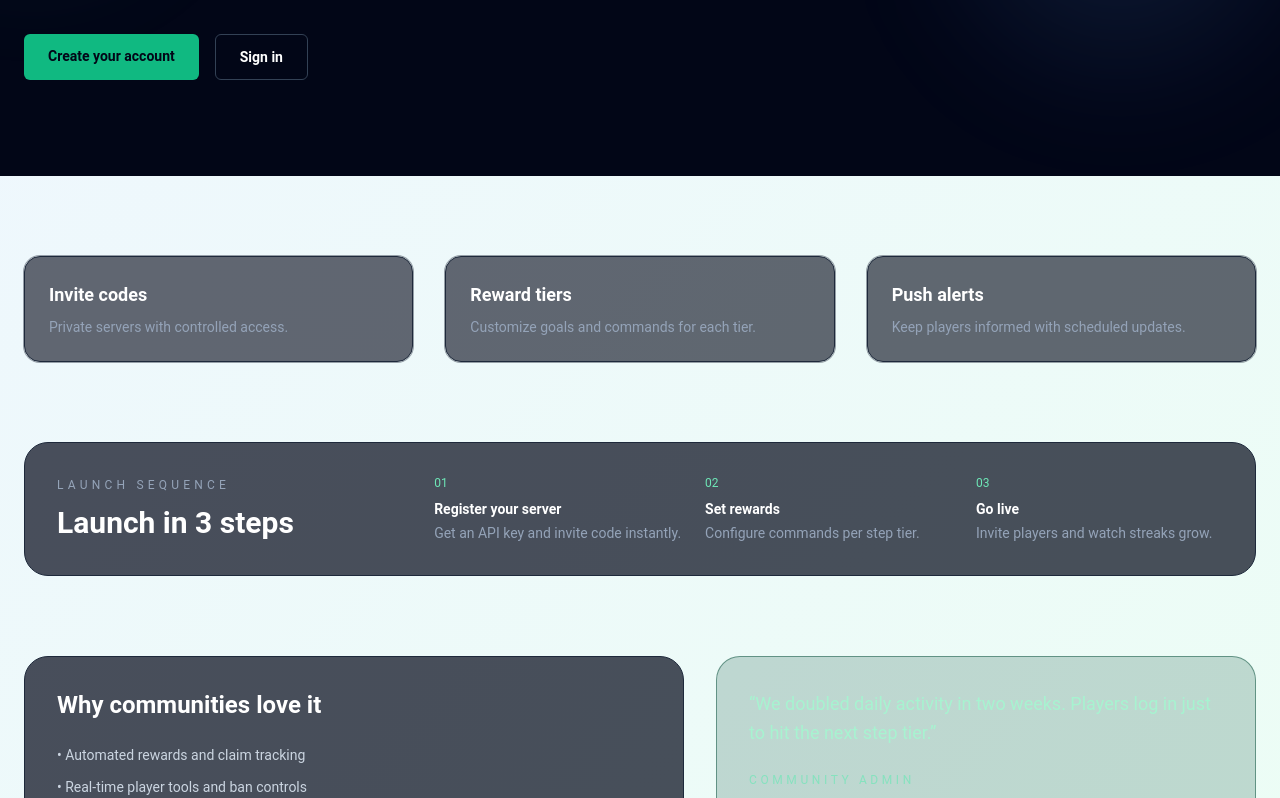
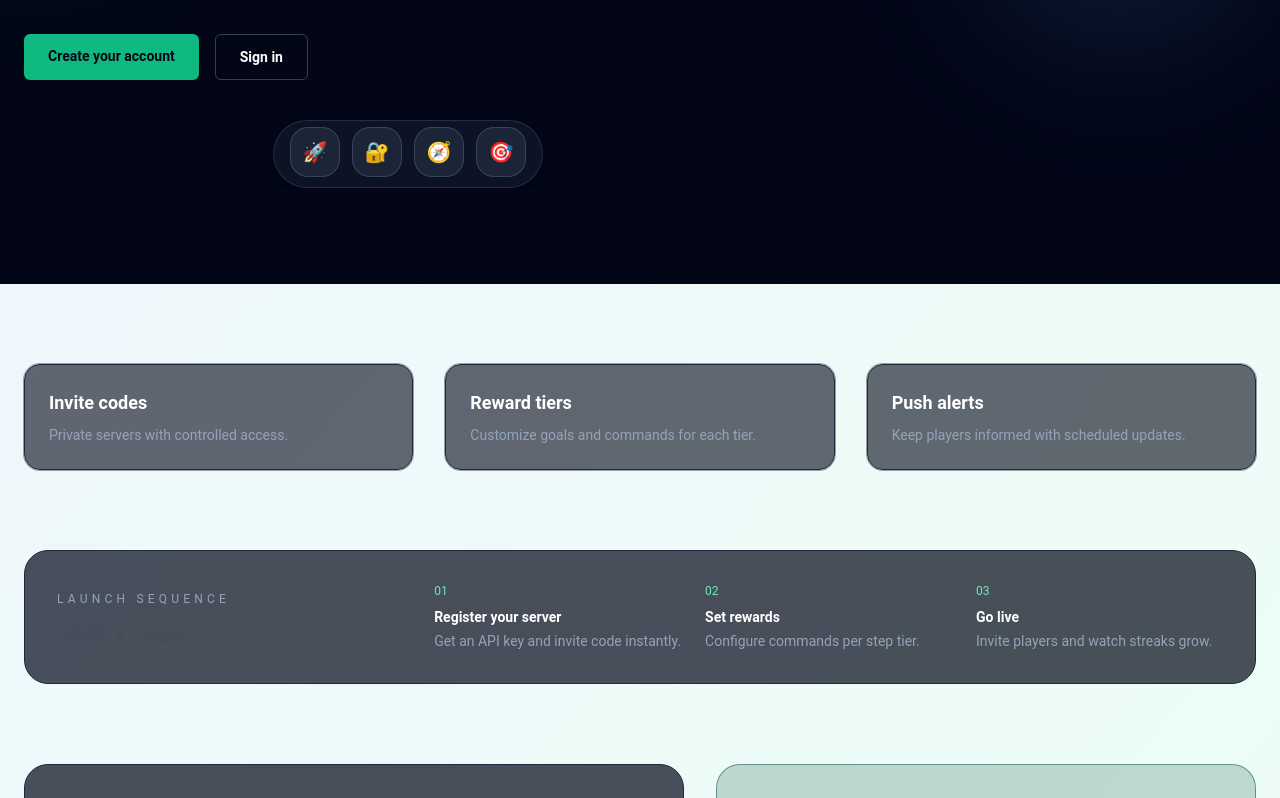
Before and after one commit to JaggerBean/FitCollector, a React (Vite) app in the folder Stepcraft_React/: page / in a window 1280 px wide. Shown: the part 462-1260 px from the top of the page. Built offline with nearby package versions, Linux system fonts and the light colour scheme; no server answers.

Commit message:
test reactbits

```diff
--- a/Stepcraft_React/package.json
+++ b/Stepcraft_React/package.json
@@ -10,6 +10,8 @@
     "preview": "vite preview"
   },
   "dependencies": {
+    "gsap": "^3.13.0",
+    "motion": "^11.15.1",
     "react": "^19.2.0",
     "react-dom": "^19.2.0",
     "react-router-dom": "^7.2.0"
--- /dev/null
+++ b/Stepcraft_React/src/components/Dock.css
@@ -0,0 +1,55 @@
+.dock-outer {
+  display: flex;
+  align-items: flex-end;
+  justify-content: center;
+  width: 100%;
+  overflow: hidden;
+}
+
+.dock-panel {
+  display: flex;
+  align-items: flex-end;
+  gap: 12px;
+  padding: 10px 16px;
+  background: rgba(15, 23, 42, 0.8);
+  border: 1px solid rgba(51, 65, 85, 0.6);
+  border-radius: 999px;
+  backdrop-filter: blur(18px);
+  box-shadow: 0 12px 40px rgba(0, 0, 0, 0.35);
+}
+
+.dock-item {
+  position: relative;
+  display: grid;
+  place-items: center;
+  border-radius: 18px;
+  background: rgba(30, 41, 59, 0.9);
+  border: 1px solid rgba(100, 116, 139, 0.4);
+  cursor: pointer;
+}
+
+.dock-icon {
+  display: grid;
+  place-items: center;
+  width: 100%;
+  height: 100%;
+  color: #e2e8f0;
+  font-size: 20px;
+}
+
+.dock-label {
+  position: absolute;
+  bottom: 100%;
+  left: 50%;
+  transform: translateX(-50%);
+  margin-bottom: 8px;
+  padding: 6px 10px;
+  border-radius: 999px;
+  background: rgba(15, 23, 42, 0.9);
+  border: 1px solid rgba(51, 65, 85, 0.7);
+  font-size: 11px;
+  text-transform: uppercase;
+  letter-spacing: 0.08em;
+  color: #e2e8f0;
+  white-space: nowrap;
+}
--- /dev/null
+++ b/Stepcraft_React/src/components/Dock.tsx
@@ -0,0 +1,185 @@
+import { motion, useMotionValue, useSpring, useTransform, AnimatePresence } from "motion/react";
+import {
+  Children,
+  cloneElement,
+  useEffect,
+  useMemo,
+  useRef,
+  useState,
+  type ReactElement,
+  type ReactNode,
+} from "react";
+import "./Dock.css";
+
+interface DockItemData {
+  icon: ReactNode;
+  label: string;
+  onClick: () => void;
+  className?: string;
+}
+
+interface DockItemProps {
+  children: ReactElement | ReactElement[];
+  className?: string;
+  onClick?: () => void;
+  mouseX: ReturnType<typeof useMotionValue<number>>;
+  spring: Parameters<typeof useSpring>[1];
+  distance: number;
+  magnification: number;
+  baseItemSize: number;
+}
+
+function DockItem({
+  children,
+  className = "",
+  onClick,
+  mouseX,
+  spring,
+  distance,
+  magnification,
+  baseItemSize,
+}: DockItemProps) {
+  const ref = useRef<HTMLDivElement | null>(null);
+  const isHovered = useMotionValue(0);
+
+  const mouseDistance = useTransform(mouseX, (val: number) => {
+    const rect = ref.current?.getBoundingClientRect() ?? {
+      x: 0,
+      width: baseItemSize,
+    };
+    return val - rect.x - baseItemSize / 2;
+  });
+
+  const targetSize = useTransform(mouseDistance, [-distance, 0, distance], [baseItemSize, magnification, baseItemSize]);
+  const size = useSpring(targetSize, spring);
+
+  return (
+    <motion.div
+      ref={ref}
+      style={{
+        width: size,
+        height: size,
+      }}
+      onHoverStart={() => isHovered.set(1)}
+      onHoverEnd={() => isHovered.set(0)}
+      onFocus={() => isHovered.set(1)}
+      onBlur={() => isHovered.set(0)}
+      onClick={onClick}
+      className={`dock-item ${className}`}
+      tabIndex={0}
+      role="button"
+      aria-haspopup="true"
+    >
+      {Children.map(children, (child) =>
+        cloneElement(child as ReactElement<Record<string, unknown>>, { isHovered }),
+      )}
+    </motion.div>
+  );
+}
+
+function DockLabel({
+  children,
+  className = "",
+  isHovered,
+}: {
+  children: ReactNode;
+  className?: string;
+  isHovered?: ReturnType<typeof useMotionValue<number>>;
+}) {
+  const [isVisible, setIsVisible] = useState(false);
+
+  useEffect(() => {
+    if (!isHovered) return;
+    const unsubscribe = isHovered.on("change", (latest: number) => {
+      setIsVisible(latest === 1);
+    });
+    return () => unsubscribe();
+  }, [isHovered]);
+
+  return (
+    <AnimatePresence>
+      {isVisible && (
+        <motion.div
+          initial={{ opacity: 0, y: 0 }}
+          animate={{ opacity: 1, y: -10 }}
+          exit={{ opacity: 0, y: 0 }}
+          transition={{ duration: 0.2 }}
+          className={`dock-label ${className}`}
+          role="tooltip"
+          style={{ x: "-50%" }}
+        >
+          {children}
+        </motion.div>
+      )}
+    </AnimatePresence>
+  );
+}
+
+function DockIcon({ children, className = "" }: { children: ReactNode; className?: string }) {
+  return <div className={`dock-icon ${className}`}>{children}</div>;
+}
+
+export default function Dock({
+  items,
+  className = "",
+  spring = { mass: 0.1, stiffness: 150, damping: 12 },
+  magnification = 70,
+  distance = 200,
+  panelHeight = 68,
+  dockHeight = 256,
+  baseItemSize = 50,
+}: {
+  items: DockItemData[];
+  className?: string;
+  spring?: Parameters<typeof useSpring>[1];
+  magnification?: number;
+  distance?: number;
+  panelHeight?: number;
+  dockHeight?: number;
+  baseItemSize?: number;
+}) {
+  const mouseX = useMotionValue(Infinity);
+  const isHovered = useMotionValue(0);
+
+  const maxHeight = useMemo(
+    () => Math.max(dockHeight, magnification + magnification / 2 + 4),
+    [magnification, dockHeight],
+  );
+  const heightRow = useTransform(isHovered, [0, 1], [panelHeight, maxHeight]);
+  const height = useSpring(heightRow, spring);
+
+  return (
+    <motion.div style={{ height, scrollbarWidth: "none" }} className="dock-outer">
+      <motion.div
+        onMouseMove={({ pageX }: { pageX: number }) => {
+          isHovered.set(1);
+          mouseX.set(pageX);
+        }}
+        onMouseLeave={() => {
+          isHovered.set(0);
+          mouseX.set(Infinity);
+        }}
+        className={`dock-panel ${className}`}
+        style={{ height: panelHeight }}
+        role="toolbar"
+        aria-label="Application dock"
+      >
+        {items.map((item, index) => (
+          <DockItem
+            key={index}
+            onClick={item.onClick}
+            className={item.className}
+            mouseX={mouseX}
+            spring={spring}
+            distance={distance}
+            magnification={magnification}
+            baseItemSize={baseItemSize}
+          >
+            <DockIcon>{item.icon}</DockIcon>
+            <DockLabel>{item.label}</DockLabel>
+          </DockItem>
+        ))}
+      </motion.div>
+    </motion.div>
+  );
+}
--- /dev/null
+++ b/Stepcraft_React/src/components/ScrollReveal.css
@@ -0,0 +1,15 @@
+.scroll-reveal {
+  display: block;
+}
+
+.scroll-reveal-text {
+  display: inline-block;
+  font-size: inherit;
+  line-height: inherit;
+  color: inherit;
+}
+
+.scroll-reveal .word {
+  display: inline-block;
+  will-change: transform, opacity, filter;
+}
--- /dev/null
+++ b/Stepcraft_React/src/components/ScrollReveal.tsx
@@ -0,0 +1,115 @@
+import { useEffect, useMemo, useRef } from "react";
+import { gsap } from "gsap";
+import { ScrollTrigger } from "gsap/ScrollTrigger";
+import "./ScrollReveal.css";
+
+gsap.registerPlugin(ScrollTrigger);
+
+export default function ScrollReveal({
+  children,
+  scrollContainerRef,
+  enableBlur = true,
+  baseOpacity = 0.1,
+  baseRotation = 3,
+  blurStrength = 4,
+  containerClassName = "",
+  textClassName = "",
+  rotationEnd = "bottom bottom",
+  wordAnimationEnd = "bottom bottom",
+}: {
+  children: React.ReactNode;
+  scrollContainerRef?: React.RefObject<HTMLElement>;
+  enableBlur?: boolean;
+  baseOpacity?: number;
+  baseRotation?: number;
+  blurStrength?: number;
+  containerClassName?: string;
+  textClassName?: string;
+  rotationEnd?: string;
+  wordAnimationEnd?: string;
+}) {
+  const containerRef = useRef<HTMLHeadingElement | null>(null);
+
+  const splitText = useMemo(() => {
+    const text = typeof children === "string" ? children : "";
+    return text.split(/(\s+)/).map((word, index) => {
+      if (word.match(/^\s+$/)) return word;
+      return (
+        <span className="word" key={index}>
+          {word}
+        </span>
+      );
+    });
+  }, [children]);
+
+  useEffect(() => {
+    const el = containerRef.current;
+    if (!el) return;
+
+    const scroller = scrollContainerRef?.current ?? window;
+
+    gsap.fromTo(
+      el,
+      { transformOrigin: "0% 50%", rotate: baseRotation },
+      {
+        ease: "none",
+        rotate: 0,
+        scrollTrigger: {
+          trigger: el,
+          scroller,
+          start: "top bottom",
+          end: rotationEnd,
+          scrub: true,
+        },
+      },
+    );
+
+    const wordElements = el.querySelectorAll(".word");
+
+    gsap.fromTo(
+      wordElements,
+      { opacity: baseOpacity, willChange: "opacity" },
+      {
+        ease: "none",
+        opacity: 1,
+        stagger: 0.05,
+        scrollTrigger: {
+          trigger: el,
+          scroller,
+          start: "top bottom-=20%",
+          end: wordAnimationEnd,
+          scrub: true,
+        },
+      },
+    );
+
+    if (enableBlur) {
+      gsap.fromTo(
+        wordElements,
+        { filter: `blur(${blurStrength}px)` },
+        {
+          ease: "none",
+          filter: "blur(0px)",
+          stagger: 0.05,
+          scrollTrigger: {
+            trigger: el,
+            scroller,
+            start: "top bottom-=20%",
+            end: wordAnimationEnd,
+            scrub: true,
+          },
+        },
+      );
+    }
+
+    return () => {
+      ScrollTrigger.getAll().forEach((trigger: ScrollTrigger) => trigger.kill());
+    };
+  }, [scrollContainerRef, enableBlur, baseRotation, baseOpacity, rotationEnd, wordAnimationEnd, blurStrength]);
+
+  return (
+    <h2 ref={containerRef} className={`scroll-reveal ${containerClassName}`}>
+      <p className={`scroll-reveal-text ${textClassName}`}>{splitText}</p>
+    </h2>
+  );
+}
--- a/Stepcraft_React/src/pages/LandingPage.tsx
+++ b/Stepcraft_React/src/pages/LandingPage.tsx
@@ -2,6 +2,8 @@ import { Link, useNavigate } from "react-router-dom";
 import { useEffect } from "react";
 import { Layout } from "../components/Layout";
 import { RevealText } from "../components/RevealText";
+import Dock from "../components/Dock";
+import ScrollReveal from "../components/ScrollReveal";
 import { useAuthContext } from "../app/AuthContext";
 
 export default function LandingPage() {
@@ -13,6 +15,29 @@ export default function LandingPage() {
       navigate("/dashboard", { replace: true });
     }
   }, [isAuthenticated, navigate]);
+
+  const dockItems = [
+    {
+      icon: "🚀",
+      label: isAuthenticated ? "Dashboard" : "Create account",
+      onClick: () => navigate(isAuthenticated ? "/dashboard" : "/account/register"),
+    },
+    {
+      icon: "🔐",
+      label: isAuthenticated ? "Sign out" : "Sign in",
+      onClick: () => navigate(isAuthenticated ? "/dashboard" : "/login"),
+    },
+    {
+      icon: "🧭",
+      label: "Register server",
+      onClick: () => navigate(isAuthenticated ? "/register" : "/login"),
+    },
+    {
+      icon: "🎯",
+      label: "Rewards",
+      onClick: () => navigate(isAuthenticated ? "/dashboard" : "/login"),
+    },
+  ];
 
   return (
     <Layout title="Welcome">
@@ -56,6 +81,9 @@ export default function LandingPage() {
                   </>
                 )}
               </div>
+              <div className="mt-10">
+                <Dock items={dockItems} />
+              </div>
             </div>
           </div>
         </section>
@@ -80,7 +108,9 @@ export default function LandingPage() {
           <div className="flex flex-col gap-8 lg:flex-row lg:items-center lg:justify-between">
             <div>
               <p className="text-xs uppercase tracking-[0.35em] text-slate-400">Launch sequence</p>
-              <h2 className="mt-3 text-3xl font-semibold text-white">Launch in 3 steps</h2>
+              <ScrollReveal containerClassName="mt-3" textClassName="text-3xl font-semibold text-white">
+                Launch in 3 steps
+              </ScrollReveal>
             </div>
             <div className="grid gap-6 text-sm text-slate-300 md:grid-cols-3">
               <div>
@@ -104,7 +134,7 @@ export default function LandingPage() {
 
         <section className="grid gap-8 lg:grid-cols-[1.1fr_0.9fr]">
           <div className="rounded-3xl border border-slate-800 bg-slate-950/70 p-8">
-            <h3 className="text-2xl font-semibold text-white">Why communities love it</h3>
+            <ScrollReveal textClassName="text-2xl font-semibold text-white">Why communities love it</ScrollReveal>
             <ul className="mt-6 space-y-3 text-sm text-slate-300">
               <li>• Automated rewards and claim tracking</li>
               <li>• Real-time player tools and ban controls</li>
```
